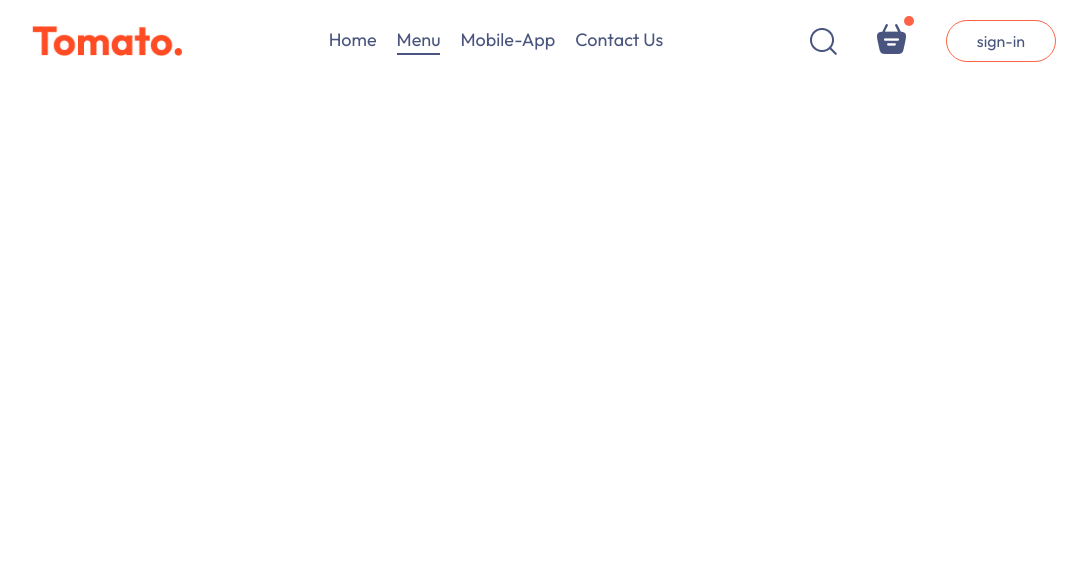
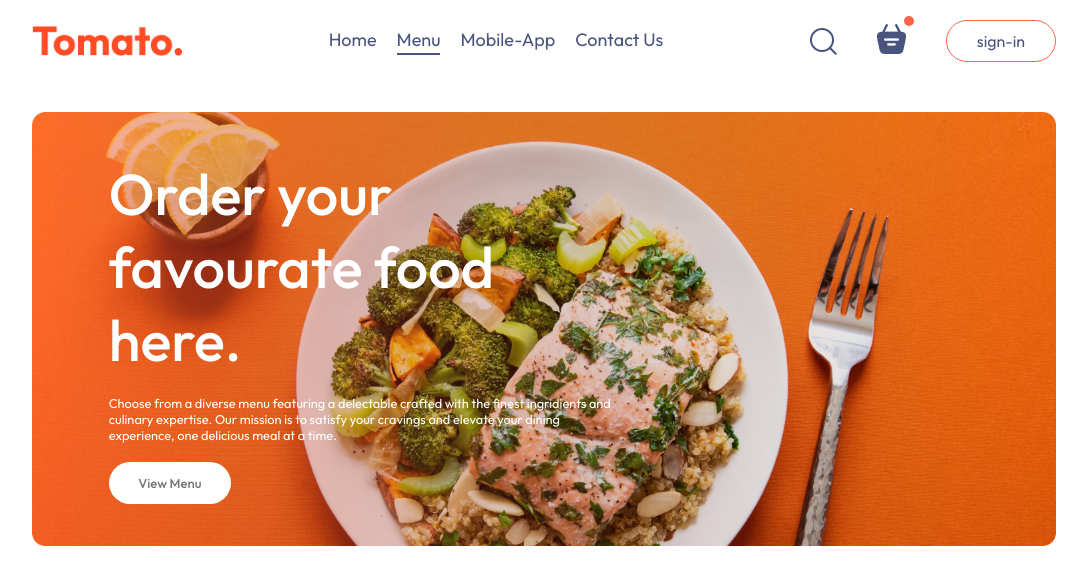
Before and after one commit to partth-code/OnePlate, a React (Vite) app in the folder OnePlate/: page / in a window 1280 px wide. Shown: the top 584 px of the page, without its empty margins (96-1183 px from the left). Built offline with nearby package versions, Linux system fonts and the light colour scheme.

Commit message:
components:added style to header

```diff
--- /dev/null
+++ b/OnePlate/src/components/Header/Header.css
@@ -0,0 +1,42 @@
+.header{
+    height: 34vw;
+    margin: 30px auto;
+    background: url('/header_img.png') no-repeat;
+    background-size:contain ;
+    position: relative;
+}
+
+.header-contents{
+    position: absolute;
+    display: flex;
+    flex-direction: column;
+    align-items: start;
+    gap: 1.5vw;
+    max-width: 50%;
+    bottom: 10%;
+    left: 6vw;
+
+}
+
+.header-contents h2{
+    font-weight: 500;
+    color: white;
+    font-size: max(4.5vw,22px);
+
+}
+
+.header-contents p{
+    color: white;
+    font-size: 1vw;
+
+}
+
+.header-contents button{
+    border: none;
+    color: #747474;
+    font-weight: 500;
+    padding: 1vw 2.3vw;
+    background-color: white;
+    font-size: max(1vw,13px);
+    border-radius: 50px;
+}
--- a/OnePlate/src/components/Header/Header.tsx
+++ b/OnePlate/src/components/Header/Header.tsx
@@ -4,13 +4,13 @@
 const Header = () =>{
 
     return(
-        <header className="header">
+        <div className="header">
             <div className="header-contents">
                 <h2>Order your favourate food here.</h2>
-                <p>Choose from a diverse menu featuring  a delectable crafted with the finest love and affection</p>
+                <p>Choose from a diverse menu featuring  a delectable crafted with the finest ingridients and culinary expertise. Our mission is to satisfy your cravings and elevate your dining experience, one delicious meal at a time.</p>
                 <button>View Menu</button>
             </div>
-        </header>
+        </div>
     )
 
 }
--- a/OnePlate/src/index.css
+++ b/OnePlate/src/index.css
@@ -35,3 +35,15 @@
 .navbar button:hover{
   background-color: #fff4f2;
 }
+
+
+@keyframes fadeIN {
+
+  0%{
+    opacity: 0;
+  }
+  100%{
+    opacity: 1;
+  }
+
+}
--- a/OnePlate/src/pages/Home/Home.tsx
+++ b/OnePlate/src/pages/Home/Home.tsx
@@ -1,10 +1,11 @@
 import React from 'react';
 import "./Home.css";
+import Header from '../../components/Header/Header';
 
 const Home = () => {
   return (
     <div>
-
+      <Header/>
     </div>
   )
 }
```
Also changed, not shown: OnePlate/public/header_img.png (added), 1 other file (tests, documents, lock files or other folders).
